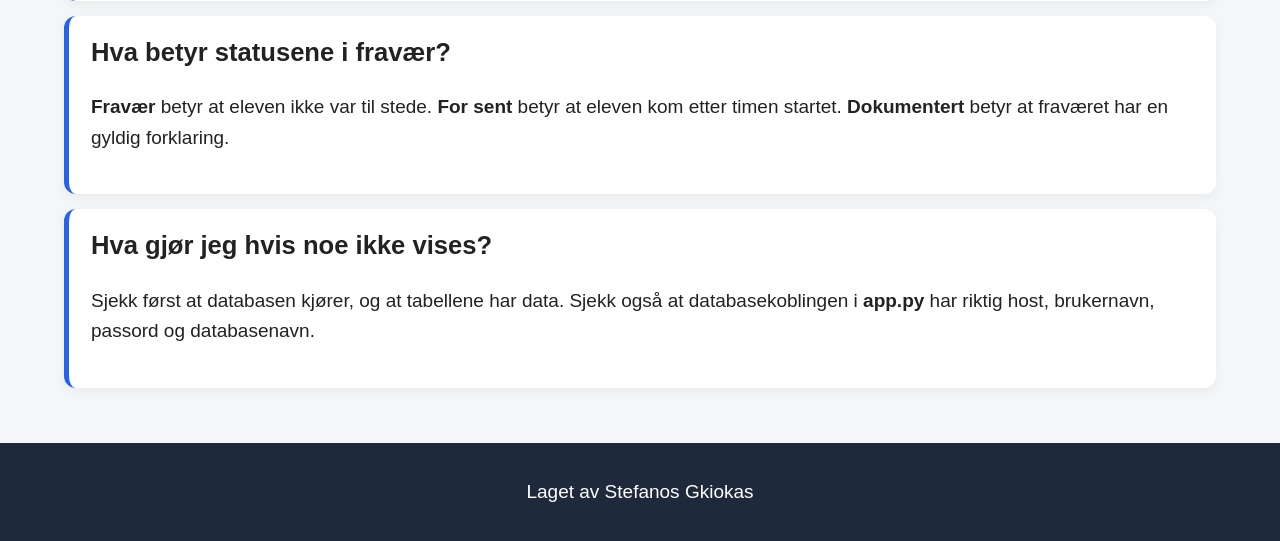
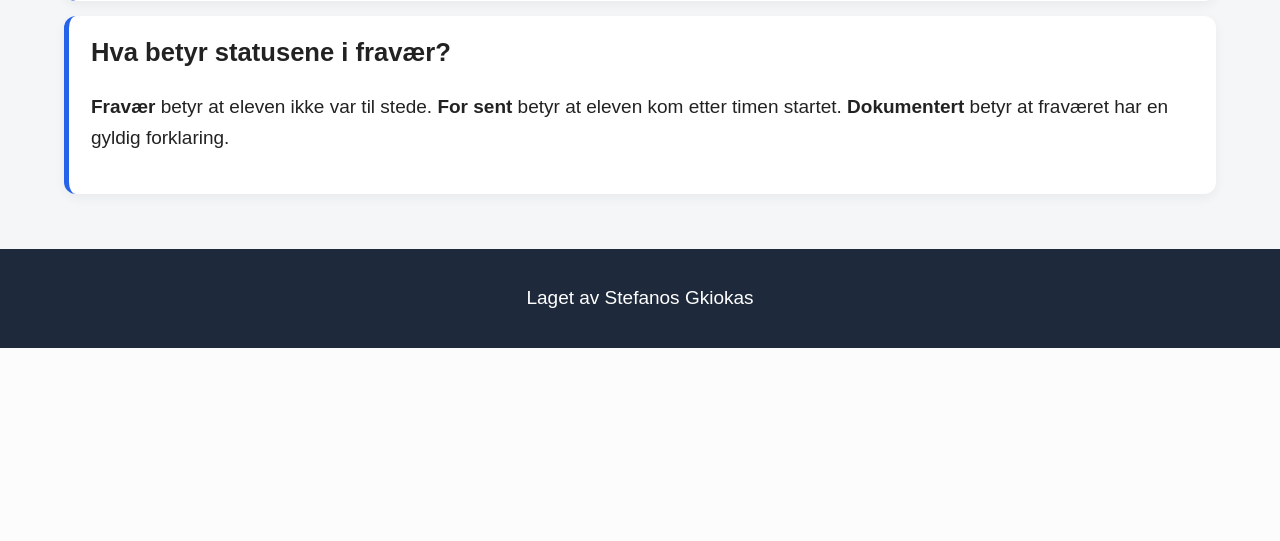
Before and after one commit to stgk08/skole_fraevar_system, a Flask app: page /faq in a window 1280 px wide. Shown: the part 1542-2083 px from the top of the page. After the commit the page ends 1890 px from the top, so only its background shows below. Run offline with Flask 3, Linux system fonts and the light colour scheme.

Commit message:
Delete FAQ entry on database visibility
Removed FAQ section about database visibility issues.

```diff
--- a/templates/faq.html
+++ b/templates/faq.html
@@ -71,11 +71,4 @@
     </p>
 </div>
 
-<div class="faq-box">
-    <h3>Hva gjør jeg hvis noe ikke vises?</h3>
-    <p>
-        Sjekk først at databasen kjører, og at tabellene har data. Sjekk også at databasekoblingen i <strong>app.py</strong> har riktig host, brukernavn, passord og databasenavn.
-    </p>
-</div>
-
 {% endblock %}
```
